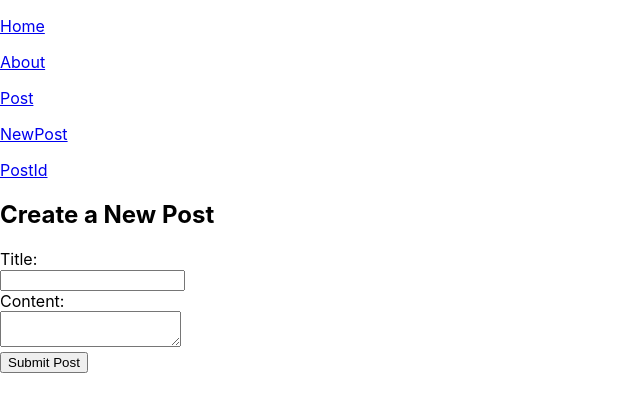
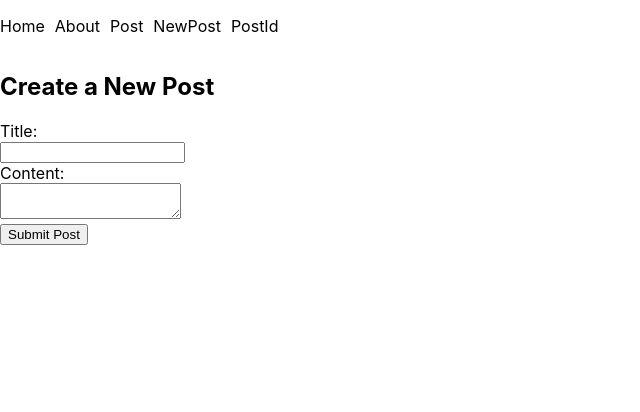
Before and after one commit to kangheemung/post_form_0131, a React (Create React App) app: page /posts/new in a window 1280 px wide. Shown: the top 412 px of the page, without its empty margins (0-640 px from the left). Built offline with nearby package versions, Linux system fonts and the light colour scheme.

Commit message:
edit_IP_address

```diff
--- a/src/App.js
+++ b/src/App.js
@@ -2,12 +2,14 @@ import React, { useState } from 'react';
 import { BrowserRouter as Router, Routes, Route } from 'react-router-dom';
 import PostsList from './posts/PostsList';
 import Page from './posts/Page';
-import EditPostComponent from './posts/EditPostComponent'
+import EditPostComponent from './posts/EditPostComponent';
+import Todo from './posts/Todo';
 // Removed the unused Post import
-import NewPost from './posts/NewPost';
+import NewPost from './posts/Newpost';
 import Nav from './components/Nav';
 import Home from './Home';
 import About from './components/About';
+import './App.css';
 // Import ShowPostComponent if it exists
 // import ShowPostComponent from 'path-to-ShowPostComponent';
 
--- /dev/null
+++ b/src/components/Nav.css
@@ -0,0 +1,30 @@
+.nav_link{
+    list-style: none; /* リストのデフォルトスタイルを無効化 */
+    padding: 0;       /* デフォルトのパディングを削除 */
+    margin: 0;        /* デフォルトのマージンを削除 */
+    display: flex;    /* Flexboxレイアウトを有効化 */
+    align-items: center; /* 要素を中央揃え */
+
+  }
+  .nav_link a, .nav_link a:visited, .nav_link a:hover, .nav_link a:active {
+    text-decoration: none; /* 下線を削除 */
+    color: black; /* 色を黒（または任意の色）に設定 */
+  }
+
+  /* リンクの間隔を調整（お好みで） */
+  .nav_link li {
+    margin-right: 10px;
+    list-style-type: none; /* 必要に応じてリストの箇条書きマークを非表示に */
+  }
+
+  /* 最後の要素の余白を取り除く */
+  .nav_link li:last-child {
+    margin-right: 0;
+  }
+
+  /* ロゴテキストのスタイル */
+  .logo_text p{
+    text-decoration: none; /* テキストの下線を削除 */
+    color: inherit; /* 親要素の色を継承 */
+    /* 必要に応じてその他のスタイルを追加 */
+  }
--- a/src/components/Nav.js
+++ b/src/components/Nav.js
@@ -1,4 +1,5 @@
 import React, { useState } from 'react';
+import './Nav.css';
 import { Link } from 'react-router-dom';
 
 const Nav = () => {
@@ -9,21 +10,13 @@ const Nav = () => {
 
     return (
         <nav>
-            <Link to='/'>
-              <p className="logo_text">Home</p>
-            </Link>
-            <Link to='/about'>
-              <p className="logo_text">About</p>
-            </Link>
-            <Link to='/posts/posts'>
-              <p className="logo_text">Post</p>
-            </Link>
-            <Link to='/posts/new'>
-              <p className="logo_text">NewPost</p>
-            </Link>
-            <Link to='/posts/:id'>
-              <p className="logo_text">PostId</p>
-            </Link>
+          <ul className="nav_link">
+            <li><Link to='/'><p className="logo_text">Home</p></Link></li>
+            <li><Link to='/about'><p className="logo_text">About</p></Link></li>
+            <li><Link to='/posts/posts'><p className="logo_text">Post</p></Link></li>
+            <li><Link to='/posts/new'><p className="logo_text">NewPost</p></Link></li>
+            <li><Link to='/posts/:id'><p className="logo_text">PostId</p></Link></li>
+          </ul>
 
             {/* Mobile Navigation */}
             {isUserLoggedIn ? (
--- a/src/posts/EditPostComponent.js
+++ b/src/posts/EditPostComponent.js
@@ -3,11 +3,14 @@ import { useParams, useNavigate } from 'react-router-dom';
 
 function EditPostComponent() {
     let { id } = useParams();
+    let { user_id } = useParams();
     const navigate = useNavigate();
-    const [post, setPost] = useState({ title: '', content: '' }); // Initialize with empty strings
+    const [post, setPost] = useState({ title: '', body: '' }); // Initialize with empty strings
+    //testのため仮のトークンを入れます。本来ならいらないです。
+    const jwtToken = "eyJhbGciOiJIUzI1NiJ9.eyJ1c2VyX2lkIjoxLCJleHAiOjE3MDg2NzQ3ODl9.VdimUcIca5_wIwZ3bfdFoXfibFfl812XBEvIfI86dbk"
 
     useEffect(() => {
-        fetch(`http://54.168.23.57:8080/posts/${id}`)
+        fetch(`http:///35.72.5.194:3000/api/v1/users/${user_id}/microposts/${id}`)
           .then(response => response.json())
           .then(data => {
             setPost(data); // Assuming your API returns the post data directly
@@ -21,10 +24,12 @@ function EditPostComponent() {
         event.preventDefault();
 
         try {
-            const response = await fetch(`http://54.168.23.57:8080/posts/${id}/edit`, {
+            const response = await fetch(`http:///35.72.5.194:3000/api/v1/users/${user_id}/microposts/${id}`, {
                 method: 'PATCH',
                 headers: {
                     'Content-Type': 'application/json',
+                    //jwt認証方法のため追加致しました。
+                    'Authorization': `Bearer ${jwtToken}`
                 },
                 body: JSON.stringify(post),
             });
@@ -64,7 +69,7 @@ function EditPostComponent() {
                 <br />
                 <label>
                     Content:
-                    <textarea name="content" value={post.content} onChange={handleChange} />
+                    <textarea name="content" value={post.body} onChange={handleChange} />
                 </label>
                 <br />
                 <button type="submit">更新</button>
--- a/src/posts/NewPost.js
+++ b/src/posts/NewPost.js
@@ -1,10 +1,13 @@
-import React, { useState } from 'react';
-import { useNavigate } from 'react-router-dom';
+import React, { useEffect, useState } from 'react';
+import { useParams, useNavigate } from 'react-router-dom';
 
-function NewPost() {
+function Newpost() {
   const [title, setTitle] = useState('');
   const [content, setContent] = useState('');
   const navigate = useNavigate();
+  let { id } = useParams();
+//testのため仮のトークンを入れます。本来ならいらないです。
+  const jwtToken = "eyJhbGciOiJIUzI1NiJ9.eyJ1c2VyX2lkIjoxLCJleHAiOjE3MDg2NzQ3ODl9.VdimUcIca5_wIwZ3bfdFoXfibFfl812XBEvIfI86dbk"
 
   const handleSubmit = (event) => {
     event.preventDefault();
@@ -16,12 +19,13 @@ function NewPost() {
     };
 
 
-
     // Perform the POST request to the server
-    fetch('http://54.168.23.57:8080/posts/create', {
+    fetch(`http:///35.72.5.194:3000/api/v1/users/${id}/microposts`, {
       method: 'POST',
       headers: {
         'Content-Type': 'application/json',
+        //jwt認証方法のため追加致しました。
+        'Authorization': `Bearer ${jwtToken}`
       },
       body: JSON.stringify(postData),
     })
@@ -33,10 +37,11 @@ function NewPost() {
       setContent(''); // Reset content state
       if (data.id) {
         // Navigate to new URL using react-router-dom v6 syntax
-        navigate(`/posts/${data.id}`);
+        navigate(`/micropots/${data.data.id}`);
       }
     })
-    .catch((error) => console.error('Error:', error));
+    .catch((error) => {console.error('Error:', error)
+  });
   };
 
   return (
@@ -66,4 +71,4 @@ function NewPost() {
   );
 }
 
-export default NewPost;
+export default Newpost;
--- a/src/posts/Post.js
+++ b/src/posts/Todo.js
@@ -1,7 +1,7 @@
 import React from 'react';
 import { useParams } from 'react-router-dom';
 
-export default function Post({ todos, completeTodo }) {
+export default function Todo({ todos,index, completeTodo }) {
   let { postId } = useParams();
   const todo = todos?.find(todo => `blog-post-${todo.id}` === postId);
 
```
